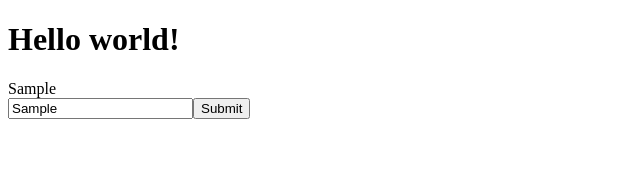
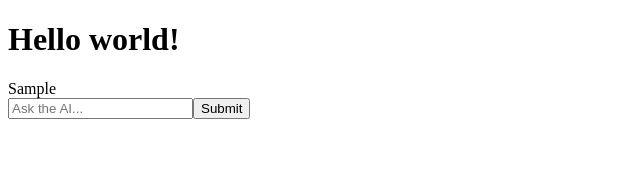
Before and after one commit to 1Swagner3/websideAI, a React (Create React App) app in the folder webside_ai-frontend/: page / in a window 1280 px wide. Both pictures are taken after typing "Sample" into the empty fields and a click on the button "Submit". Shown: the top 188 px of the page, without its empty margins (0-640 px from the left). Built offline with nearby package versions, Linux system fonts and the light colour scheme.

Commit message:
imporve chat component

```diff
--- a/webside_ai-frontend/src/components/chatComponent.js
+++ b/webside_ai-frontend/src/components/chatComponent.js
@@ -1,5 +1,7 @@
 import React, { useState } from 'react';
 import sendQuery from '../service/websideAiService';
+import ChatHistory from './chatHistory';
+import ChatInputForm from './chatInputForm';
 
 function ChatComponent() {
     const [query, setQuery] = useState('');
@@ -8,35 +10,27 @@ function ChatComponent() {
     const handleSubmit = async (e) => {
       e.preventDefault();
 
-      // Add user message to the list
-      setMessages(prevMessages => [...prevMessages, { sender: 'user', text: query }]);
+      const currentQuery = query;
 
-      const aiResponse = await sendQuery(query);
+      setMessages(prevMessages => [...prevMessages, { sender: 'user', text: currentQuery }]);
 
-      // Add AI's response to the list
+      setQuery('');
+
+      const aiResponse = await sendQuery(currentQuery);
+
       setMessages(prevMessages => [...prevMessages, { sender: 'ai', text: aiResponse }]);
-      setQuery('');
     };
 
     return (
       <div>
-        <div className="chatHistory">
-          {messages.map((message, index) => (
-            <div key={index} className={message.sender}>
-              {message.text}
-            </div>
-          ))}
-        </div>
-
-        <form onSubmit={handleSubmit}>
-          <input
-            type="text"
-            value={query}
-            onChange={e => setQuery(e.target.value)}
-            placeholder="Ask the AI..."
-          />
-          <button type="submit">Submit</button>
-        </form>
+        <ChatHistory
+          messages={messages}
+        />
+        <ChatInputForm
+          handleSubmit={handleSubmit}
+          setQuery={setQuery}
+          query={query}
+        />
       </div>
     );
   }
--- /dev/null
+++ b/webside_ai-frontend/src/components/chatHistory.js
@@ -0,0 +1,15 @@
+import React from 'react';
+
+function ChatHistory({ messages }) {
+  return (
+    <div className="chatHistory">
+      {messages.map((message, index) => (
+        <div key={index} className={message.sender}>
+          {message.text}
+        </div>
+      ))}
+    </div>
+  );
+}
+
+export default ChatHistory;
--- /dev/null
+++ b/webside_ai-frontend/src/components/chatInputForm.js
@@ -0,0 +1,18 @@
+import React from 'react';
+
+function ChatInputForm({query, setQuery, handleSubmit}) {
+
+  return (
+    <form onSubmit={handleSubmit}>
+      <input
+        type="text"
+        value={query}
+        onChange={e => setQuery(e.target.value)}
+        placeholder="Ask the AI..."
+      />
+      <button type="submit">Submit</button>
+    </form>
+  );
+}
+
+export default ChatInputForm;
```
